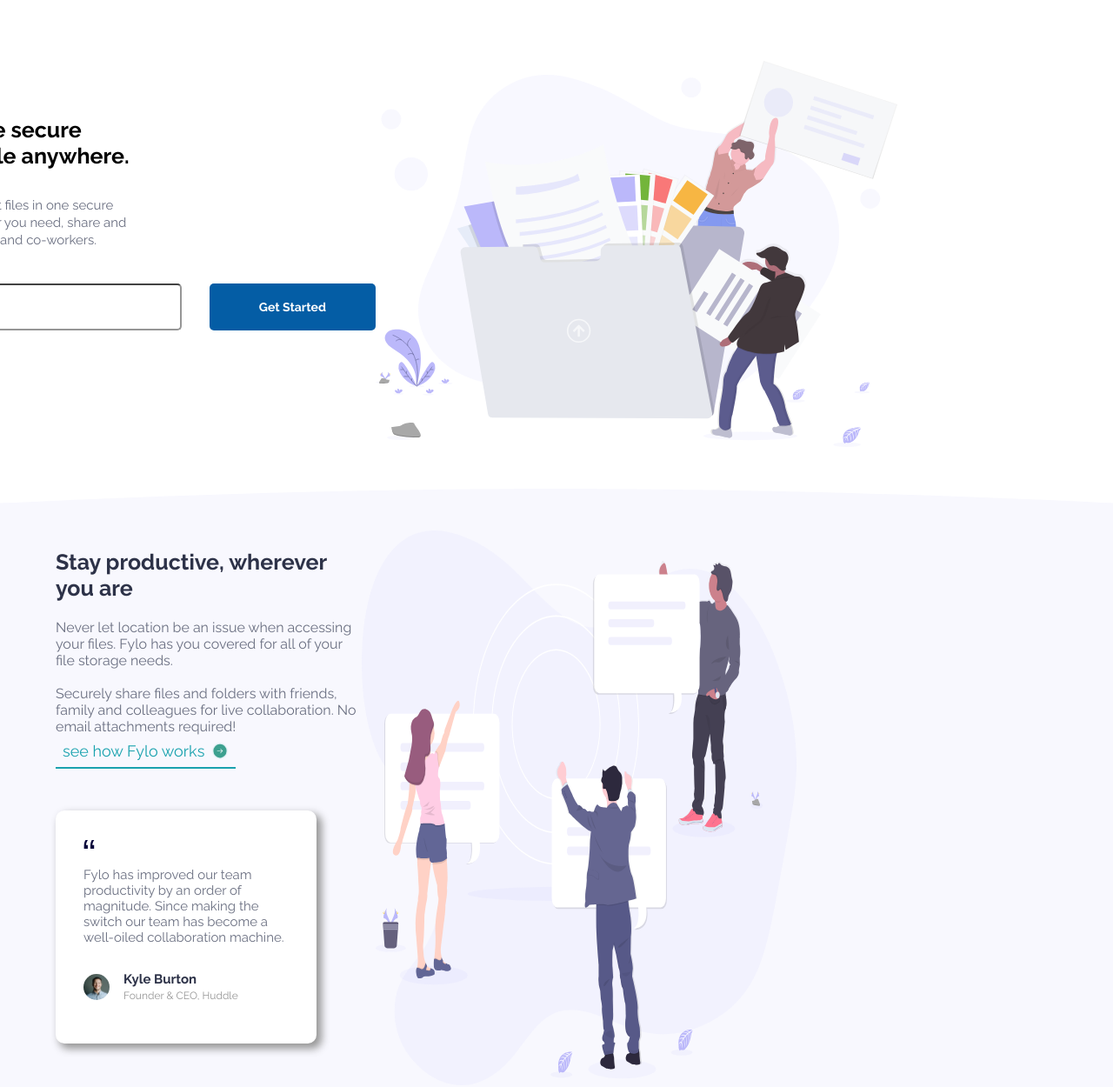
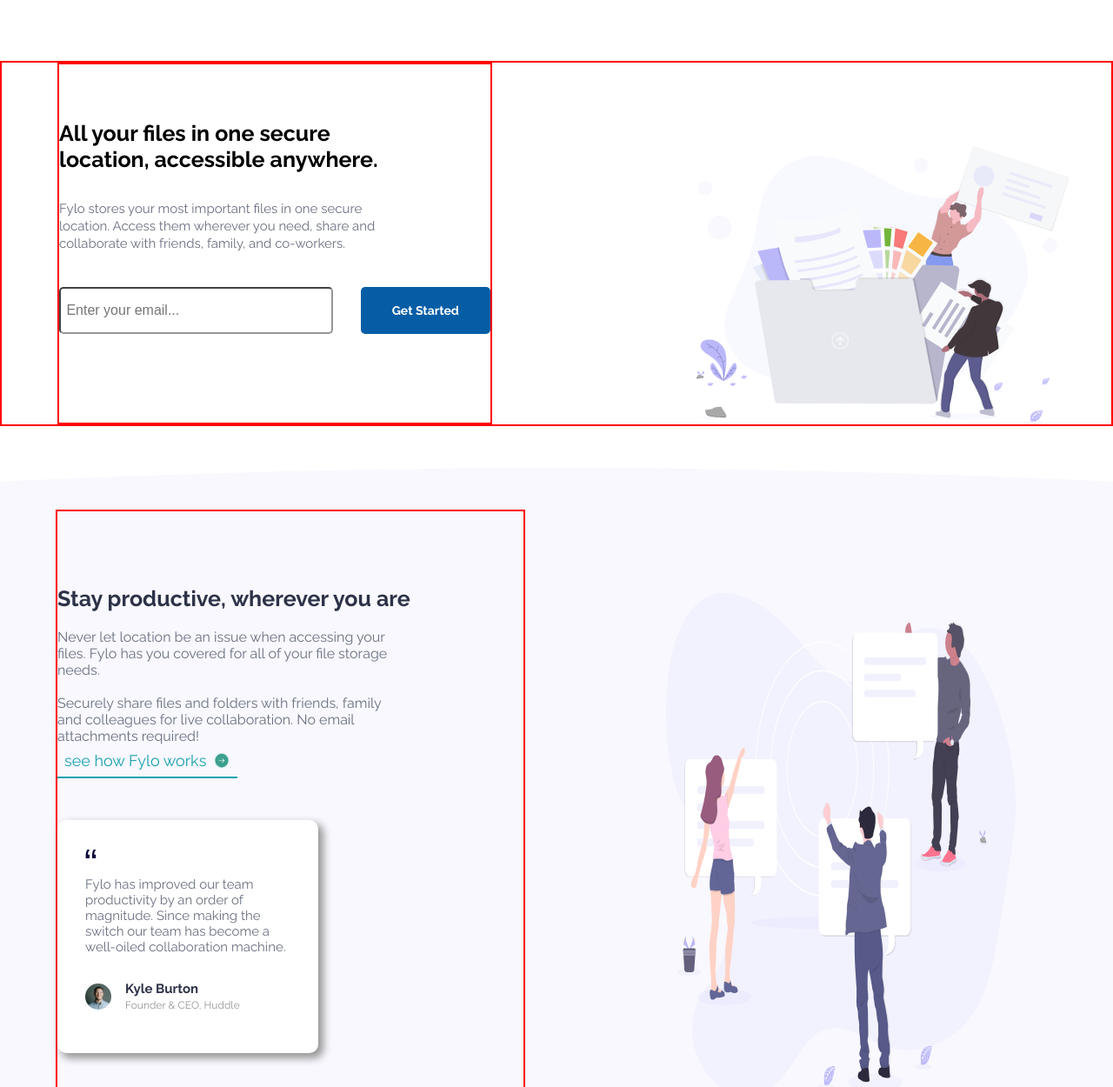
Before and after one commit to Oyasikelly/fylo-landing-page-with-two-column-layout-master, a plain HTML site: page index.html in a window 1280 px wide. Shown: the part 93-1343 px from the top of the page at 87% size. Drawn offline with Linux system fonts and the light colour scheme.

Commit message:
Update style.css

```diff
--- a/style.css
+++ b/style.css
@@ -338,17 +338,21 @@ footer{
         margin: 0 auto;
         margin-top: 4rem;
         padding: 0 4rem;
-        padding-right: 3rem;
-        justify-content: space-between;
+        padding-right: 0rem;
+        border: 2px solid red;
+        justify-content:space-between;
     }
     .image-1{
-        width:800px;
-        height: auto;
-        padding-right: 200px
+        width:480px;
+        padding-right:3rem;
+        margin-top: 6rem;
+
     }
     .group-1{
         padding-top: 4rem;
-        width:650px;
+        width:500px;
+        border: 2px solid red;
+
     }
     h1{
         max-width: 400px;
@@ -402,14 +406,15 @@ footer{
         justify-content: space-between;
     }
     .image-2{
-        width:800px;
-        padding-right: 300px;
-        display: flex;
-        flex-direction: column;
-        margin-top: 0em;    }
+        width:450px;
+        padding-right:3rem;
+        margin-top: 6rem;
+ }
 
     .group-2{
-        width: 660px;
+        padding-top: 4rem;
+        width:540px;
+        border: 2px solid red;
     }
     h2{
         text-align:left;
```
